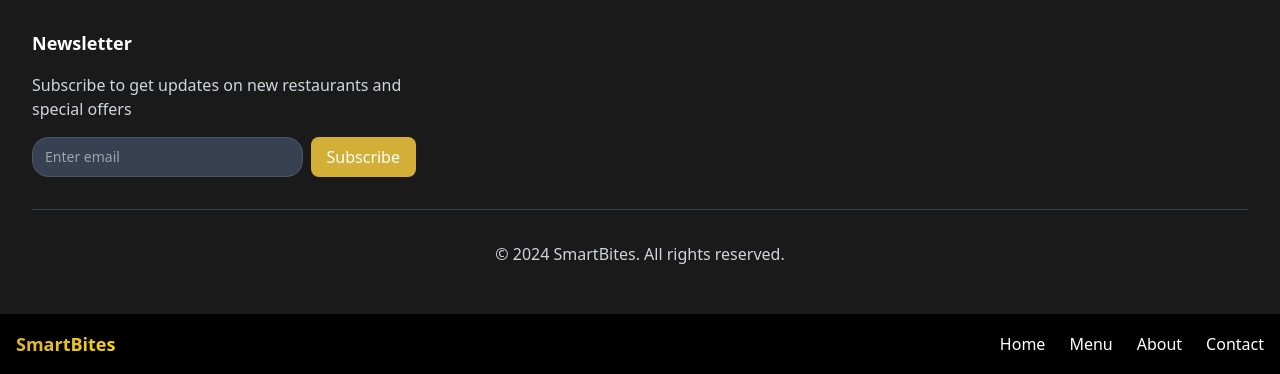
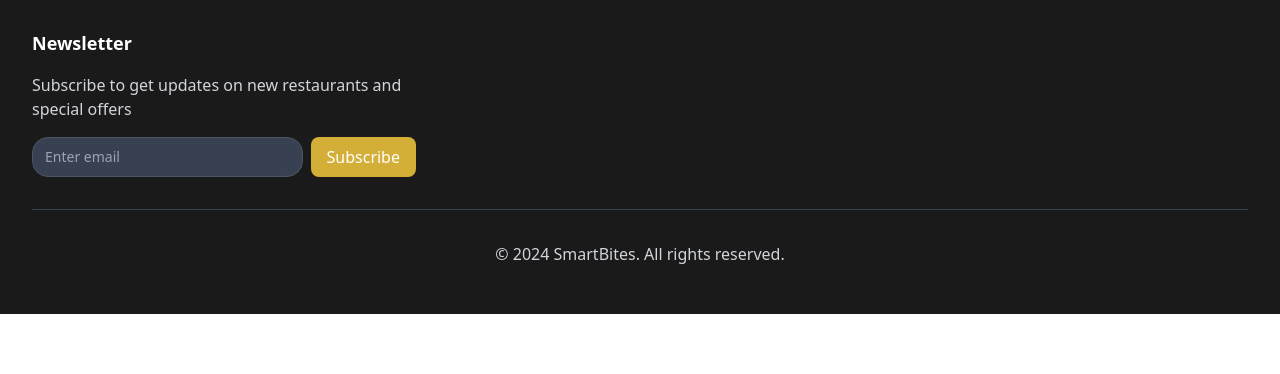
Before and after one commit to Fortunate02/SmartBites--ST10481919-, a plain HTML site: page index.html in a window 1280 px wide. Shown: the part 1875-2249 px from the top of the page. After the commit the page ends 2189 px from the top, so only its background shows below. Drawn offline with nearby package versions, Linux system fonts and the light colour scheme.

Commit message:
final pushed

```diff
--- a/index.html
+++ b/index.html
@@ -247,33 +247,6 @@ Subscribe
 </div>
 </footer>
 
-<nav class="flex items-center justify-between p-4 bg-black text-white">
-  <!-- Logo -->
-  <div class="text-lg font-bold luxury-text-gradient">SmartBites</div>
-
-  <!-- Desktop Menu -->
-  <div id="nav-links" class="hidden md:flex gap-6">
-    <a href="#" class="hover:text-yellow-400">Home</a>
-    <a href="#" class="hover:text-yellow-400">Menu</a>
-    <a href="#" class="hover:text-yellow-400">About</a>
-    <a href="#" class="hover:text-yellow-400">Contact</a>
-  </div>
-
-  <!-- Hamburger Icon (visible on mobile only) -->
-  <button id="hamburger" class="md:hidden flex flex-col gap-1.5 focus:outline-none">
-    <span class="w-6 h-0.5 bg-white"></span>
-    <span class="w-6 h-0.5 bg-white"></span>
-    <span class="w-6 h-0.5 bg-white"></span>
-  </button>
-</nav>
-
-<!-- Mobile Dropdown Menu (hidden by default) -->
-<div id="mobile-menu" class="hidden flex-col bg-black text-white p-4 md:hidden">
-  <a href="#" class="py-2 hover:text-yellow-400">Home</a>
-  <a href="#" class="py-2 hover:text-yellow-400">Menu</a>
-  <a href="#" class="py-2 hover:text-yellow-400">About</a>
-  <a href="#" class="py-2 hover:text-yellow-400">Contact</a>
-</div>
 
 <script>
   const hamburger = document.getElementById("hamburger");
```
Also changed, not shown: Pages/about.html (+1 -1 lines).
